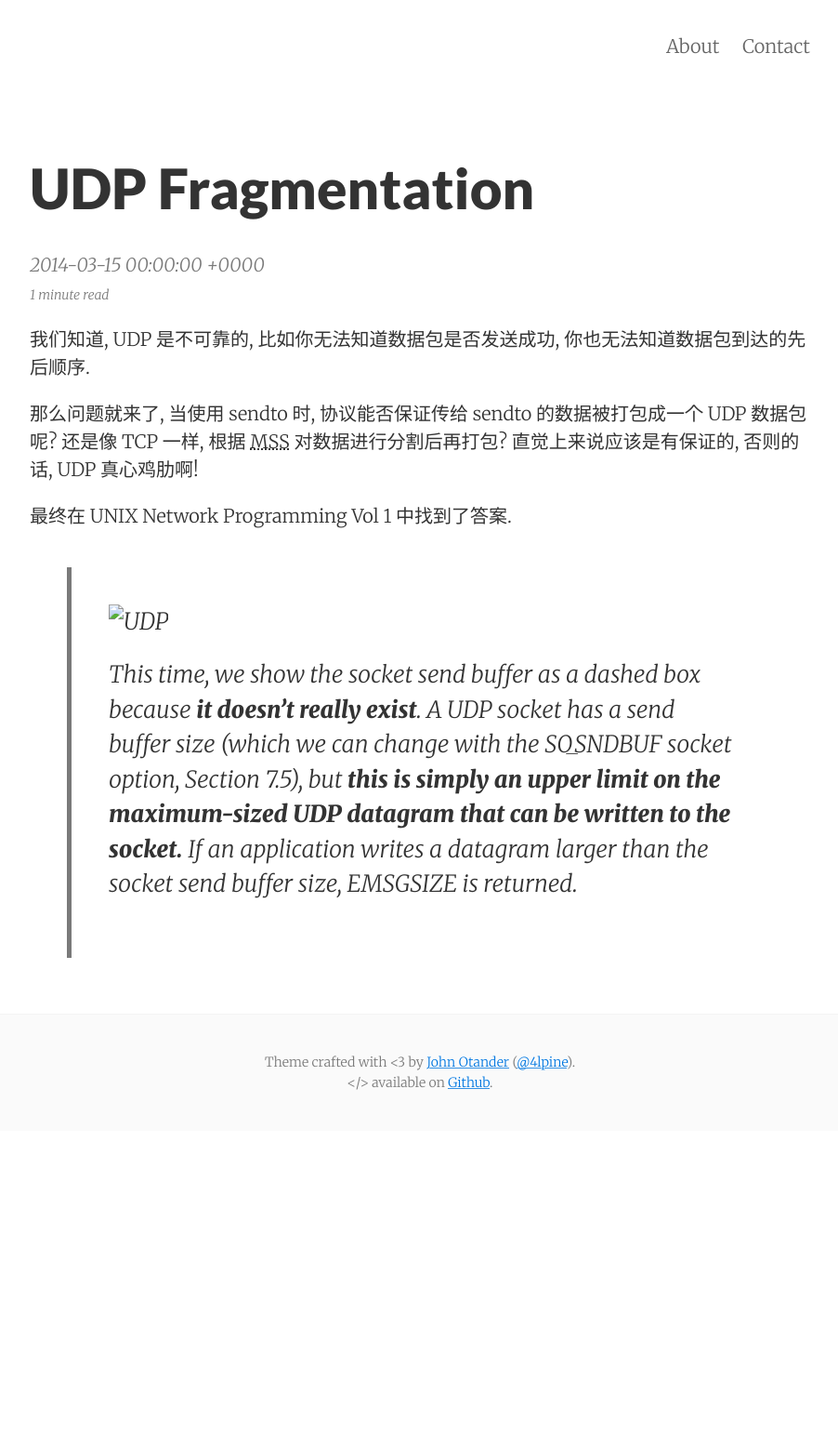
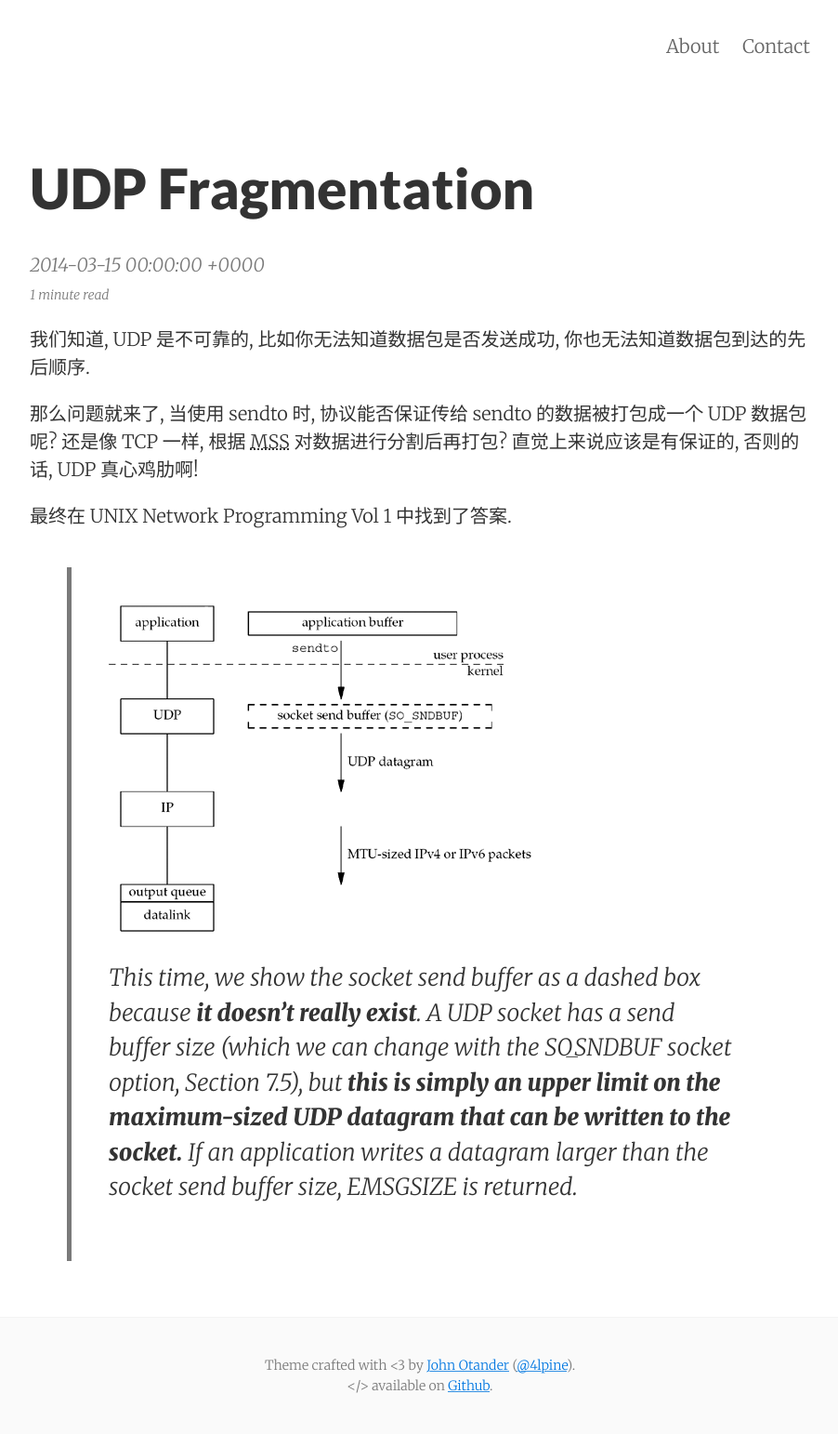
Before and after one commit to yoncise/yoncise.github.io, a Jekyll site: the page built from _posts/2014-03-15-UDP-Fragmentation.md, in a window 1280 px wide. Shown: the whole page at 93% size, without its empty margins (188-1090 px from the left). Built offline with Jekyll 4.4.1, drawn with Linux system fonts in a browser that asks for light colours; before the commit the page ends 1216 px from its top, so only the background shows below that.

Commit message:
image path change

```diff
--- a/_posts/2014-03-15-UDP-Fragmentation.md
+++ b/_posts/2014-03-15-UDP-Fragmentation.md
@@ -13,7 +13,7 @@ category: Tech
 
 最终在 UNIX Network Programming Vol 1 中找到了答案.
 
-> ![UDP](./images/20140315.png "UDP")
+> ![UDP](/images/20140315.png "UDP")
 >
 > This time, we show the socket send buffer as a dashed box because **it doesn't really
 > exist**. A UDP socket has a send buffer size (which we can change with the SO_SNDBUF
```
